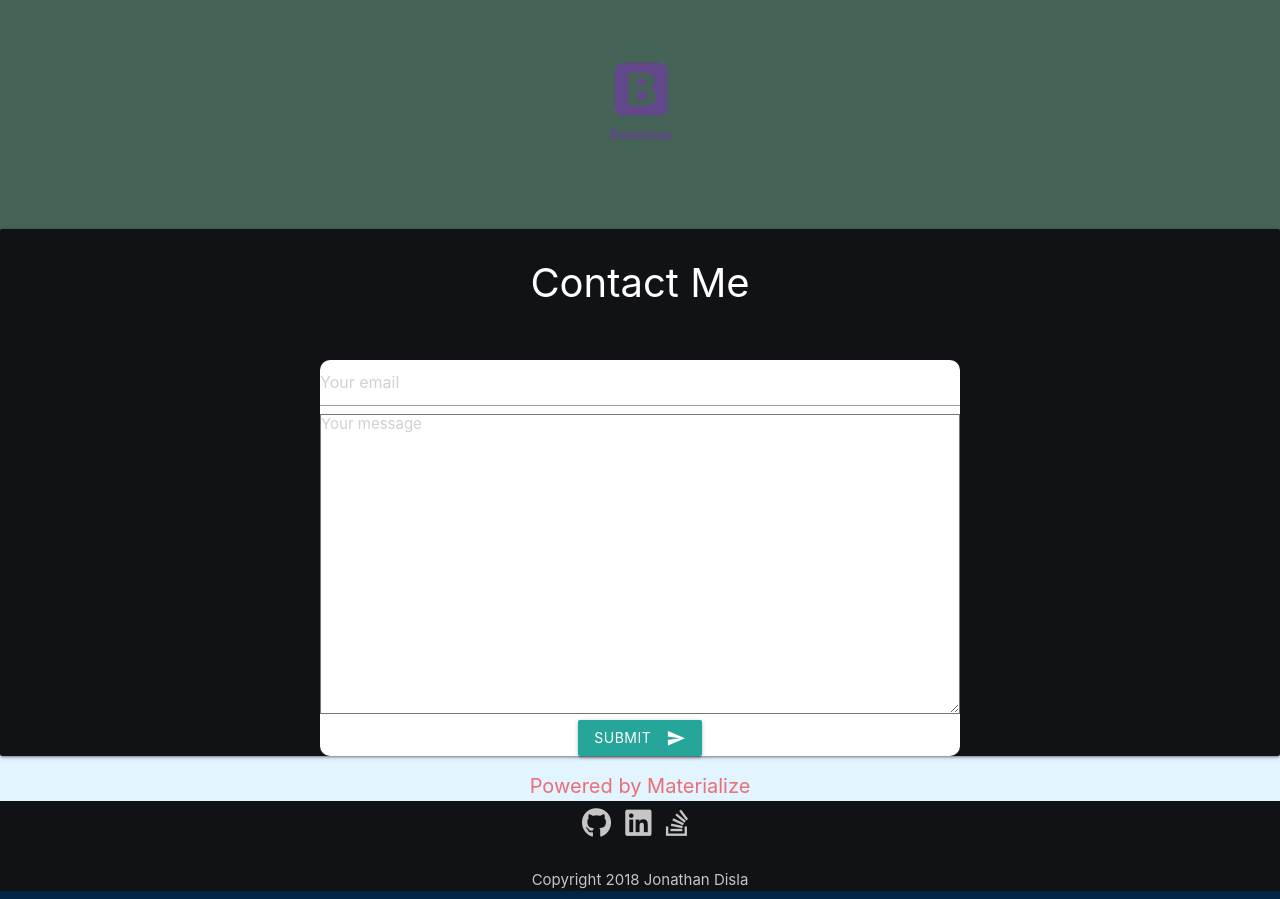
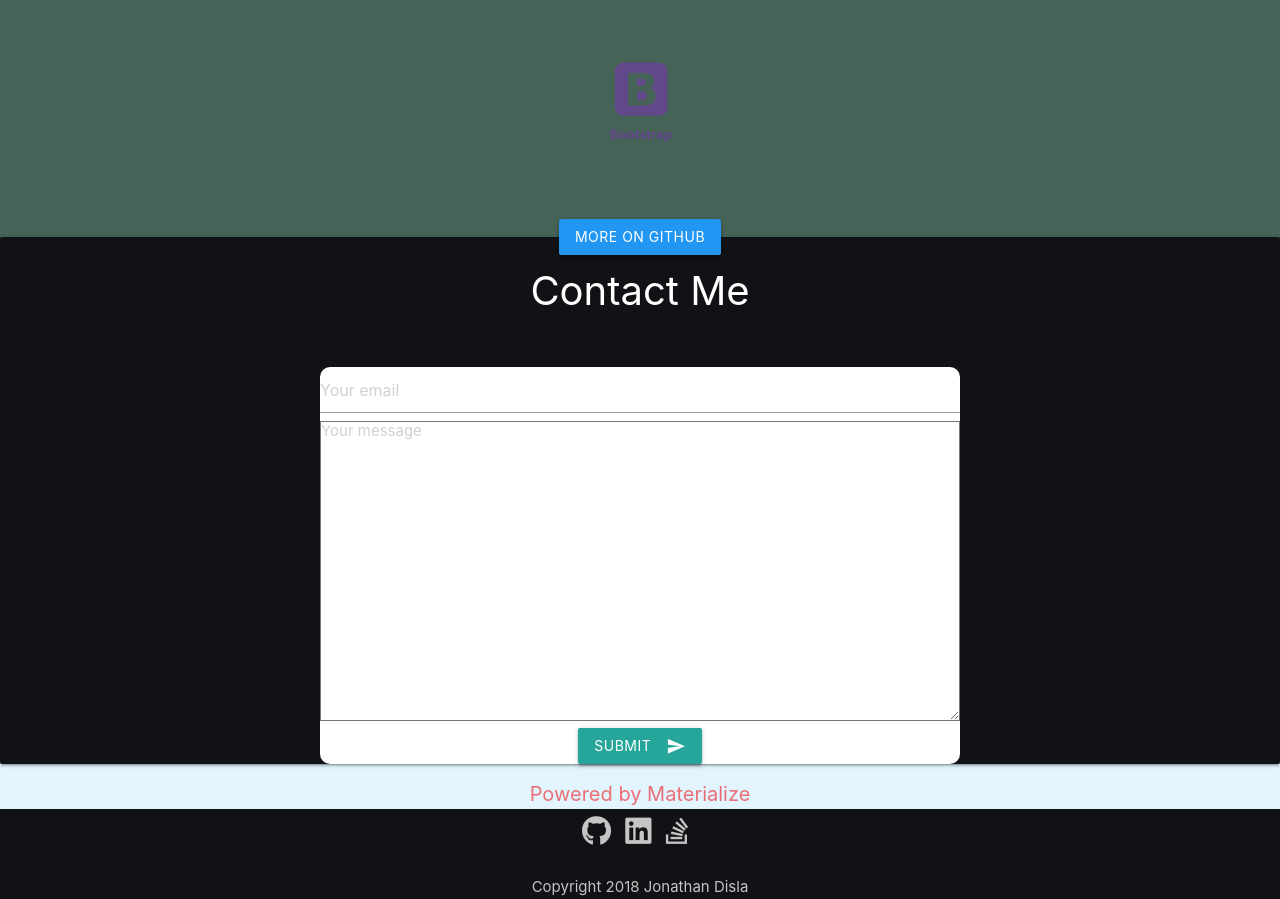
Before and after one commit to jondisla/jondisla, a PHP site: page / in a window 1280 px wide. Shown: the part 4033-4932 px from the top of the page. Run offline with PHP 8.4, Linux system fonts and the light colour scheme; some libraries are stand-ins or nearby versions.

Commit message:
fix bottom

```diff
--- a/assets/main.css
+++ b/assets/main.css
@@ -214,7 +214,7 @@ a:hover {
   -o-background-size: cover;
   background-size: cover;
   background-position: center;
-  /* margin-top: -39px; */
+  margin-top: -35px;
 }
 
 /*APPS*/
@@ -271,7 +271,9 @@ a:hover {
 }
 
 /*Contact*/
-
+#gitbutton{
+  margin-top: -48px;
+}
 #cardFour {
   background: #5d93b6;
   background-position: center;
--- a/index.html
+++ b/index.html
@@ -281,11 +281,11 @@
         </center>
     </div>
 
-    <!-- </div>
+    </div>
     <center>
         <a href="https://github.com/jondisla" target="_blank" class="waves-effect waves-light blue btn" id="gitbutton">MORE ON GITHUB</a>
     </center>
-    </div> -->
+    </div>
 
 
 
@@ -348,7 +348,7 @@
 
     <!-- Contact Form-->
     <div class="col s12">
-        <div class="card   no-padding-bottom" id="cardContact" style="margin-top: -20px;">
+        <div class="card   no-padding-bottom" id="cardContact">
             <center>
                 <div class="card-content">
                     <span id="cardTitle" style="color:white;" class="contactTxt">Contact Me</span>
```
